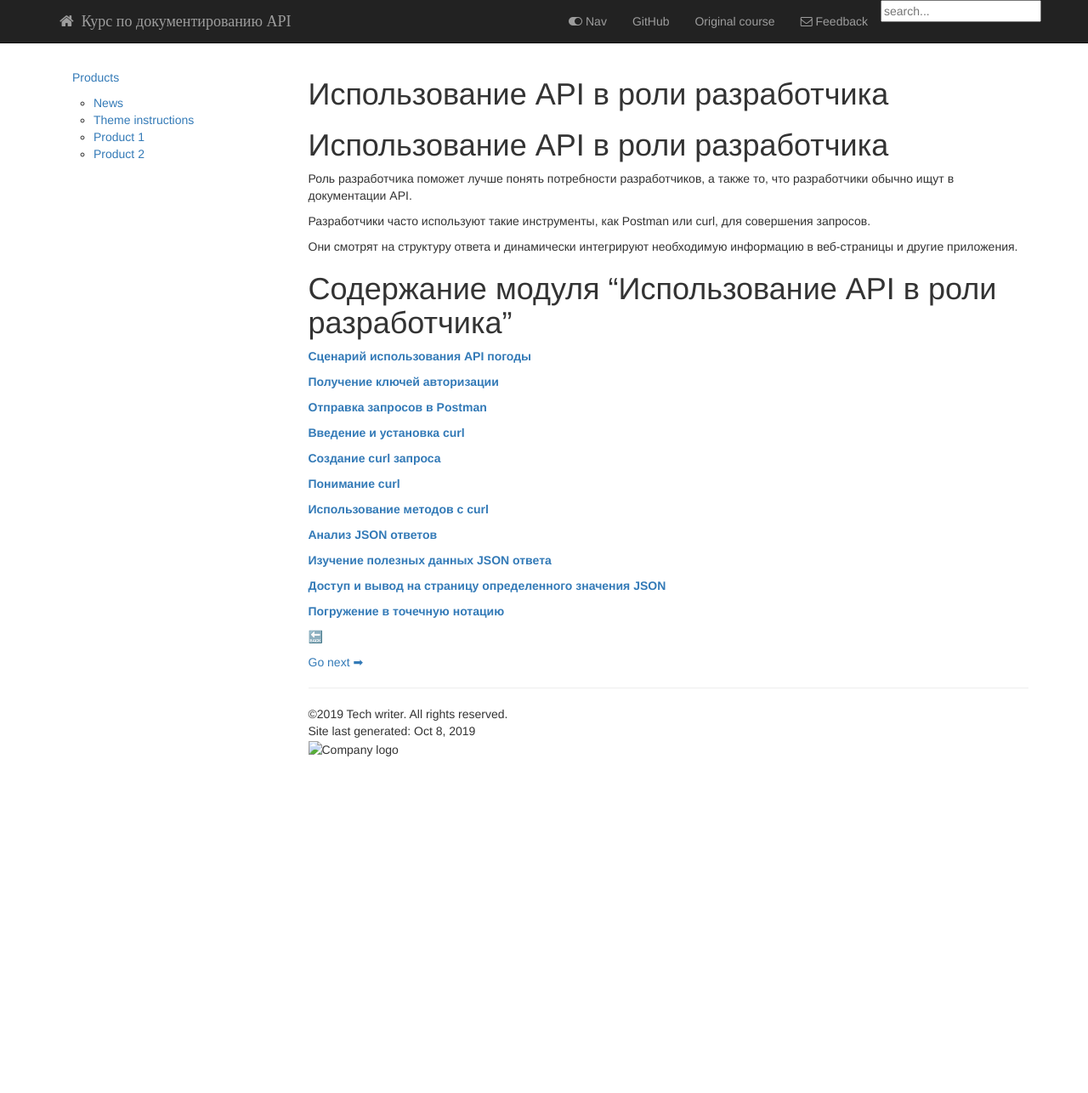
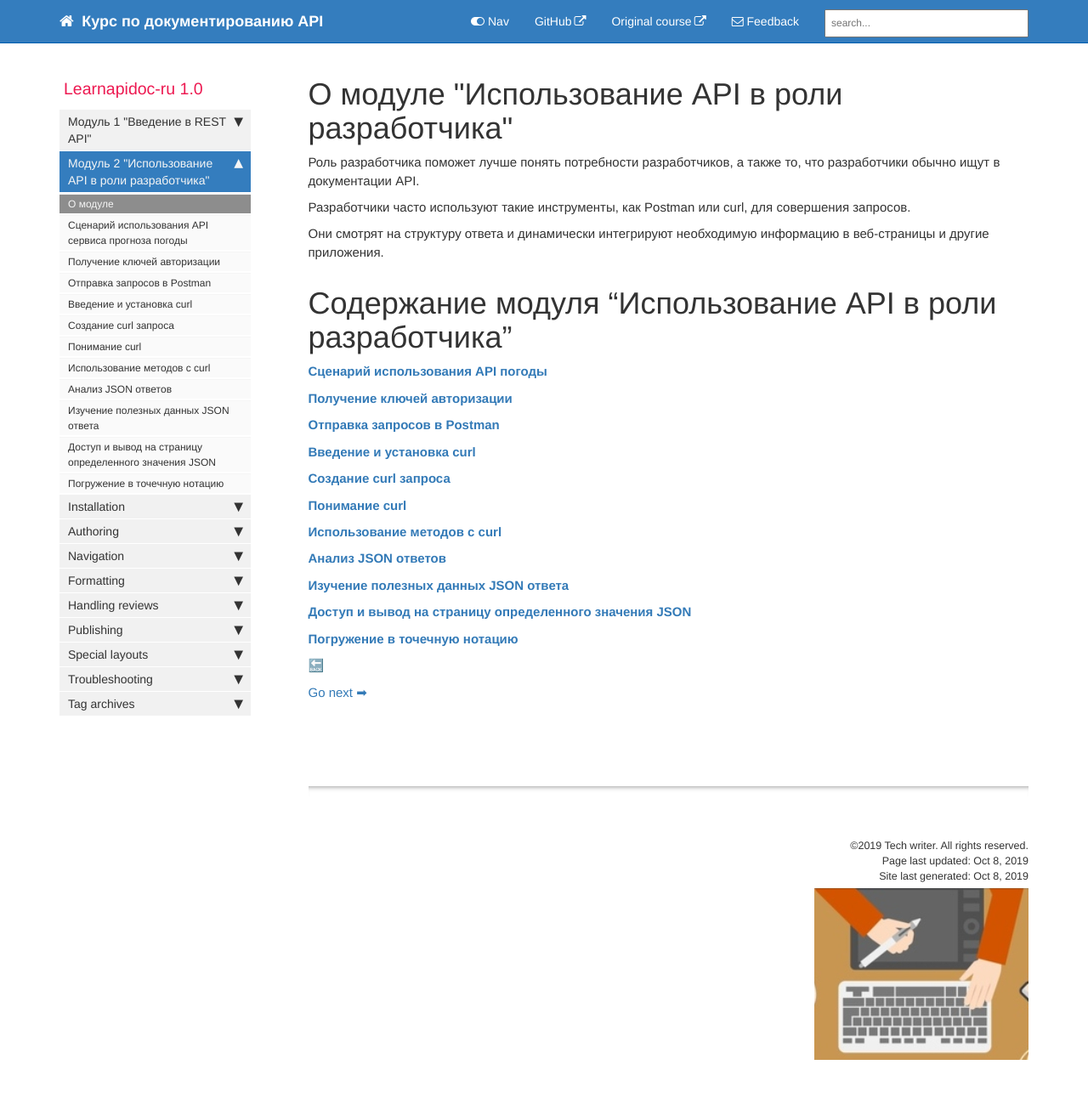
Before and after one commit to Starkovden/Starkovden.github.io, a Jekyll site: the page built from pages/like-developer/about-second-module.md, in a window 1280 px wide and 1307 px high. Shown: the top 1286 px of the window at 85% size. Built offline with Jekyll 4.4.1, drawn with Linux system fonts in a browser that asks for light colours; nearby versions of some CDN libraries; our own code applies the rules of GitHub Pages for plain Markdown files; library files that are not in the unit come from our copies; comment, search, counter and statistics services are not loaded; some of the changed lines change nothing that is shown.

Commit message:
добавил фронтматтер+заменил расширение файлов

```diff
--- a/pages/like-developer/about-second-module.md
+++ b/pages/like-developer/about-second-module.md
@@ -1,4 +1,10 @@
-# Использование API в роли разработчика
+---
+title: О модуле "Использование API в роли разработчика"
+last_updated: Oct 8, 2019
+sidebar: mydoc_sidebar
+permalink: about-second-module.html
+folder: like-developer
+---
 
 Роль разработчика поможет лучше понять потребности разработчиков, а также то, что разработчики обычно ищут в документации API.
 
@@ -8,29 +14,29 @@
 
 # Содержание модуля "Использование API в роли разработчика"
 
-[**Сценарий использования API погоды**](using-api-scenario.md)
+[**Сценарий использования API погоды**](using-api-scenario.html)
 
-[**Получение ключей авторизации**](get-authorization-keys.md)
+[**Получение ключей авторизации**](get-authorization-keys.html)
 
-[**Отправка запросов в Postman**](submit-requests-postman.md)
+[**Отправка запросов в Postman**](submit-requests-postman.html)
 
-[**Введение и установка curl**](curl-intro-and-instalation.md)
+[**Введение и установка curl**](curl-intro-and-instalation.html)
 
-[**Создание curl запроса**](make-curl-call.md)
+[**Создание curl запроса**](make-curl-call.html)
 
-[**Понимание curl**](understand-curl.md)
+[**Понимание curl**](understand-curl.html)
 
-[**Использование методов с curl**](use-methods-with-curl.md)
+[**Использование методов с curl**](use-methods-with-curl.html)
 
-[**Анализ JSON ответов**](analyze-json-response.md)
+[**Анализ JSON ответов**](analyze-json-response.html)
 
-[**Изучение полезных данных JSON ответа**](inspect-json.md)
+[**Изучение полезных данных JSON ответа**](inspect-json.html)
 
-[**Доступ и вывод на страницу определенного значения JSON**](access-print-value.md)
+[**Доступ и вывод на страницу определенного значения JSON**](access-print-value.html)
 
-[**Погружение в точечную нотацию**](dot-notation.md)
+[**Погружение в точечную нотацию**](dot-notation.html)
 
 
-[🔙](../introduction-rest-apis/identify-goals.md)
+[🔙](../introduction-rest-apis/identify-goals.html)
 
-[Go next ➡](using-api-scenario.md)
+[Go next ➡](using-api-scenario.html)
```
